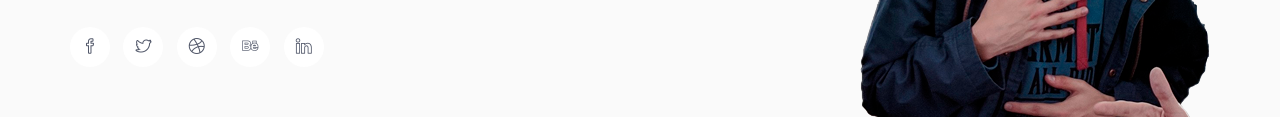
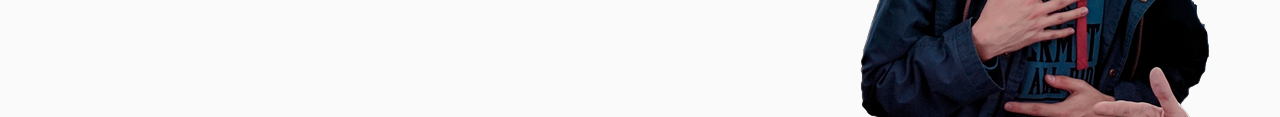
Before and after one commit to Fangerr/fangerr.github.io, a plain HTML site: page index.html in a window 1280 px wide. Shown: the part 413-530 px from the top of the page. Drawn offline with Linux system fonts and the light colour scheme.

Commit message:
Update index.html

```diff
--- a/index.html
+++ b/index.html
@@ -1,20 +1,10 @@
 <!DOCTYPE html>
-<!-- ==============================
-    Project:        Metronic "Acecv" Frontend Freebie - Responsive HTML Template Based On Twitter Bootstrap 3.3.4
-    Version:        1.0
-    Author:         KeenThemes
-    Primary use:    Corporate, Business Themes.
-    Email:          support@keenthemes.com
-    Follow:         http://www.twitter.com/keenthemes
-    Like:           http://www.facebook.com/keenthemes
-    Website:        http://www.keenthemes.com
-    Premium:        Premium Metronic Admin Theme: http://themeforest.net/item/metronic-responsive-admin-dashboard-template/4021469?ref=keenthemes
-================================== -->
+
 <html lang="en" class="no-js">
     <!-- BEGIN HEAD -->
     <head>
         <meta charset="utf-8"/>
-        <title>Metronic "Acecv" Frontend Freebie</title>
+        <title>fangerr</title>
         <meta http-equiv="X-UA-Compatible" content="IE=edge">
         <meta content="width=device-width, initial-scale=1" name="viewport"/>
         <meta content="" name="description"/>
@@ -89,13 +79,6 @@
                             <h1 class="promo-block-title">Роман <br/> Тум</h1>
                             <p class="promo-block-text">Системный администратор</p>
                         </div>
-                        <ul class="list-inline">
-                            <li><a href="#" class="social-icons"><i class="icon-social-facebook"></i></a></li>
-                            <li><a href="#" class="social-icons"><i class="icon-social-twitter"></i></a></li>
-                            <li><a href="#" class="social-icons"><i class="icon-social-dribbble"></i></a></li>
-                            <li><a href="#" class="social-icons"><i class="icon-social-behance"></i></a></li>
-                            <li><a href="#" class="social-icons"><i class="icon-social-linkedin"></i></a></li>
-                        </ul>
                     </div>
                     <div class="col-sm-6">
                         <div class="promo-block-img-wrap">
```
